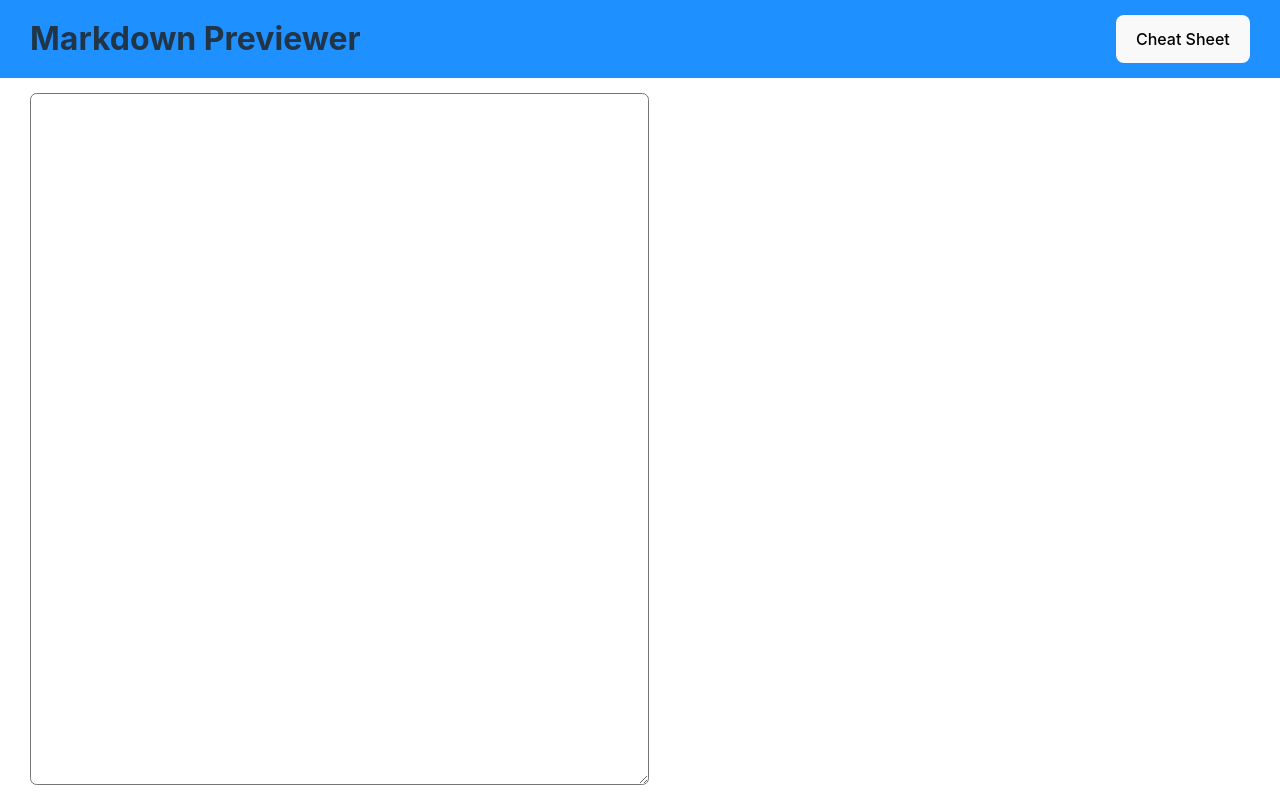
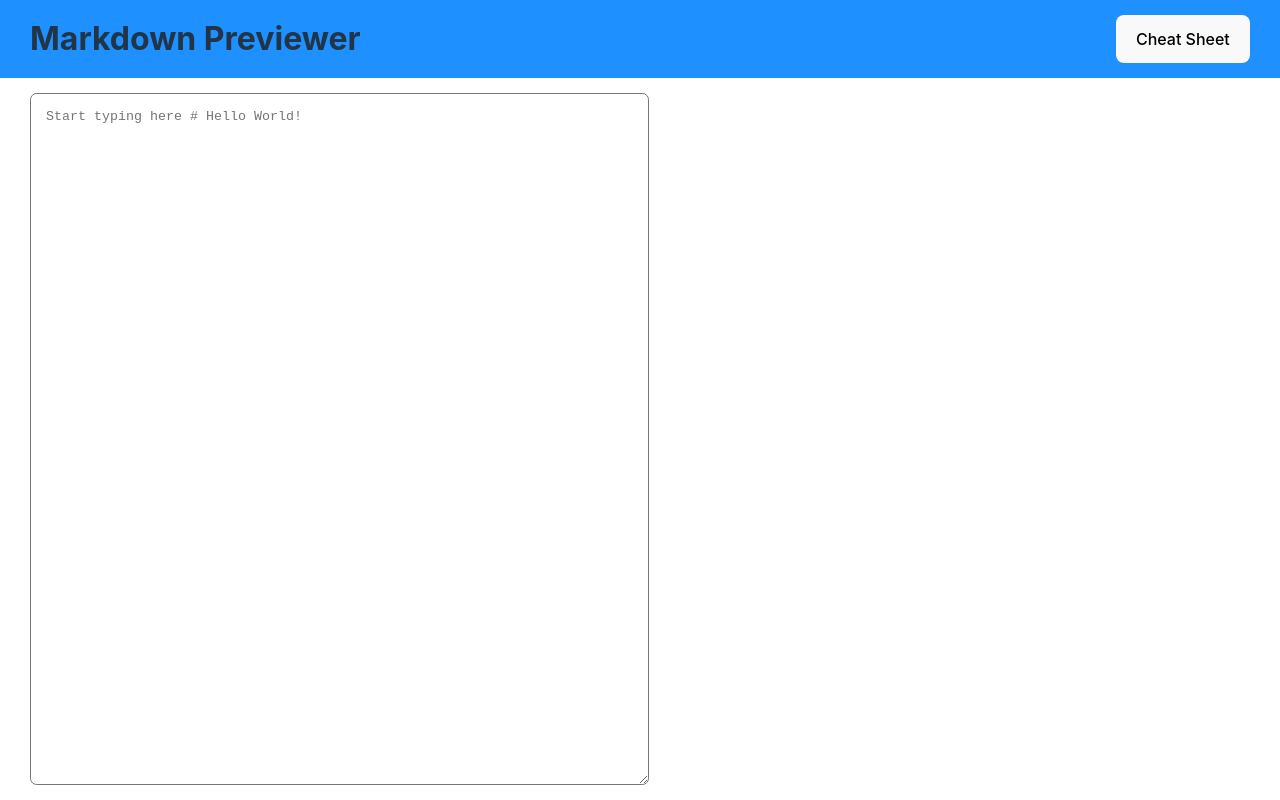
Before and after one commit to louvrecly/markdown-previewer, a React (Vite) app: page / in a window 1280 px wide. Built offline with nearby package versions, Linux system fonts and the light colour scheme.

Commit message:
add placeholder to the Editor element in the Body component

```diff
--- a/src/components/Body.tsx
+++ b/src/components/Body.tsx
@@ -1,5 +1,7 @@
 import { useState } from 'react';
 import Panel from './blocks/Panel';
+
+const PLACEHOLDER = 'Start typing here # Hello World!';
 
 const Body = () => {
   const [markdown, setMarkdown] = useState('');
@@ -12,7 +14,7 @@ const Body = () => {
     <Panel>
       <Panel.Previewer>{markdown}</Panel.Previewer>
 
-      <Panel.Editor onInput={handleInput} />
+      <Panel.Editor placeholder={PLACEHOLDER} onInput={handleInput} />
     </Panel>
   );
 };
```
